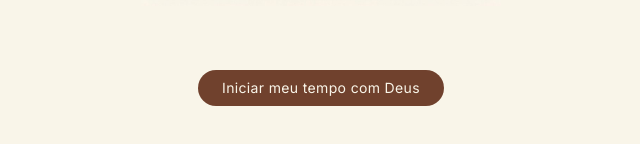
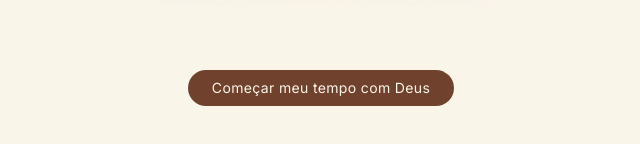
Before and after one commit to michelesannti/no-secreto, a Next.js app: page /hoje in a window 1280 px wide. Shown: the part 524-668 px from the top of the page, without its empty margins (319-959 px from the left). Built offline with nearby package versions, Linux system fonts and the light colour scheme; a web font is replaced by a local one.

Commit message:
copy: ajustar botão hoje + mensagem login

```diff
--- a/app/(app)/hoje/page.tsx
+++ b/app/(app)/hoje/page.tsx
@@ -42,7 +42,7 @@ export default function HojePage() {
           animate-buttonEntrance
         "
       >
-        Iniciar meu tempo com Deus
+        Começar meu tempo com Deus
       </Link>
 
       <style jsx>{`
--- a/app/(auth)/login/page.tsx
+++ b/app/(auth)/login/page.tsx
@@ -57,7 +57,7 @@ export default function LoginPage() {
       return;
     }
 
-    setMessage("Te enviei um link no email ✨");
+    setMessage("Link de acesso enviado no email 🤎");
     setLoading(false);
   }
 
```
